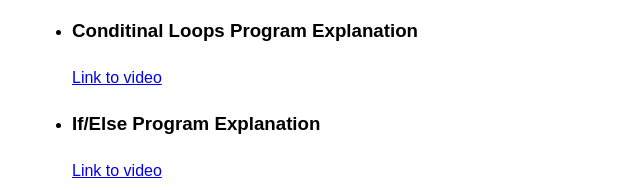
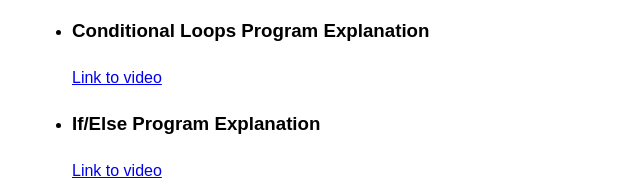
Before and after one commit to SathyaV30/Teaching_Portfolio, a plain HTML site: page index.html in a window 1280 px wide. Shown: the part 829-1019 px from the top of the page, 96-736 px from the left. Drawn offline with Linux system fonts and the light colour scheme.

Commit message:
typo fix

```diff
--- a/index.html
+++ b/index.html
@@ -87,7 +87,7 @@
 
 
                     <li>
-                        <h3>Conditinal Loops Program Explanation</h3>
+                        <h3>Conditional Loops Program Explanation</h3>
                         <p><a href ="https://youtu.be/wC6G3Uhlup0" target = "_blank">Link to video </a></p>
                     </li>
 
```
